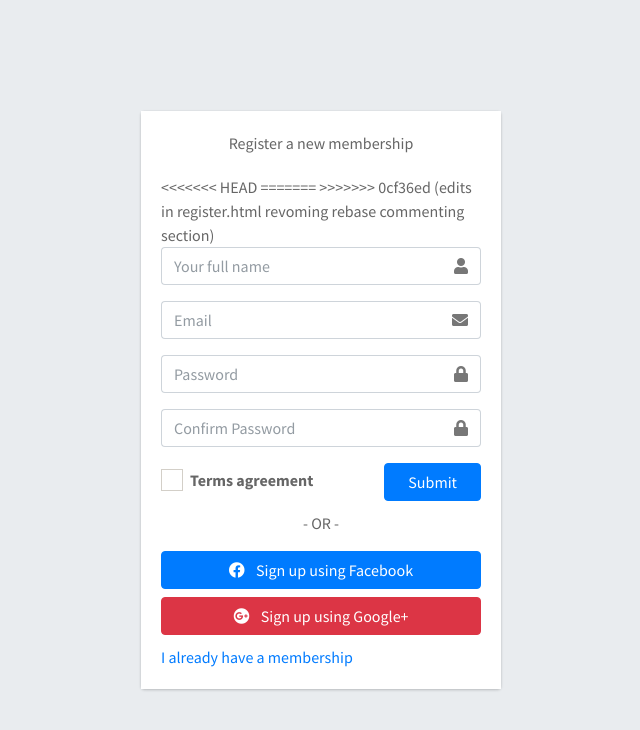
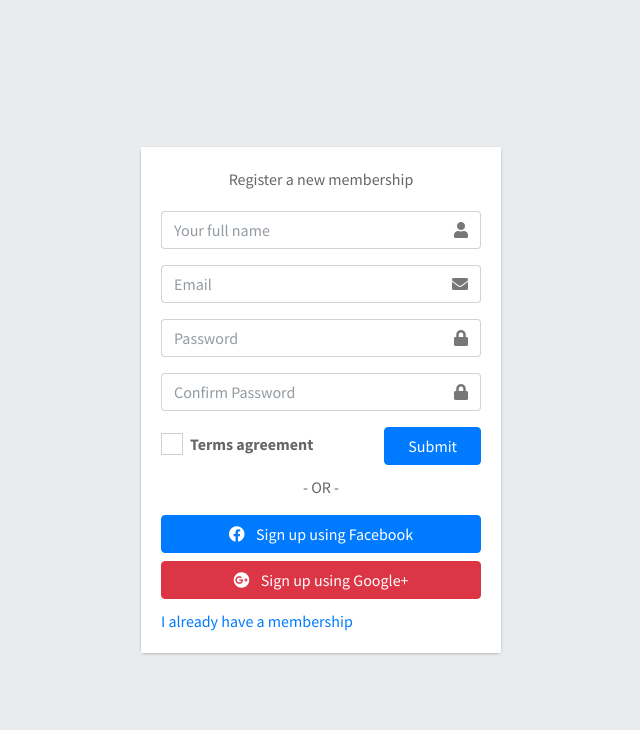
Before and after one commit to Bello-Ibrahm/tech-hub_blog, a Flask app: template web_flask/templates/register.html in a window 1280 px wide. Shown: the top 730 px of the page, without its empty margins (319-959 px from the left). Run offline with Flask 3, Linux system fonts and the light colour scheme; the template is opened without the code that fills it, so the values that code supplies are empty, except form fields; tables that the repository leaves empty hold one stand-in row (values such as "Sample post"); form fields are guessed from the names that the template uses; parts of the project's set-up code (start-up, migrations or seed data) failed here and were passed over; some libraries are stand-ins or nearby versions.

Commit message:
removing from register.html unwanted lines happened due to merge conflicts

```diff
--- a/web_flask/templates/register.html
+++ b/web_flask/templates/register.html
@@ -38,10 +38,6 @@
       {% endwith %}
       <p class="login-box-msg">Register a new membership</p>
       <form action="" method="POST">
-<<<<<<< HEAD
-
-=======
->>>>>>> 0cf36ed (edits in register.html revoming rebase commenting section)
         {{ form.hidden_tag() }}
         <div class="input-group mb-3">
           {% if form.name.errors %}
```
